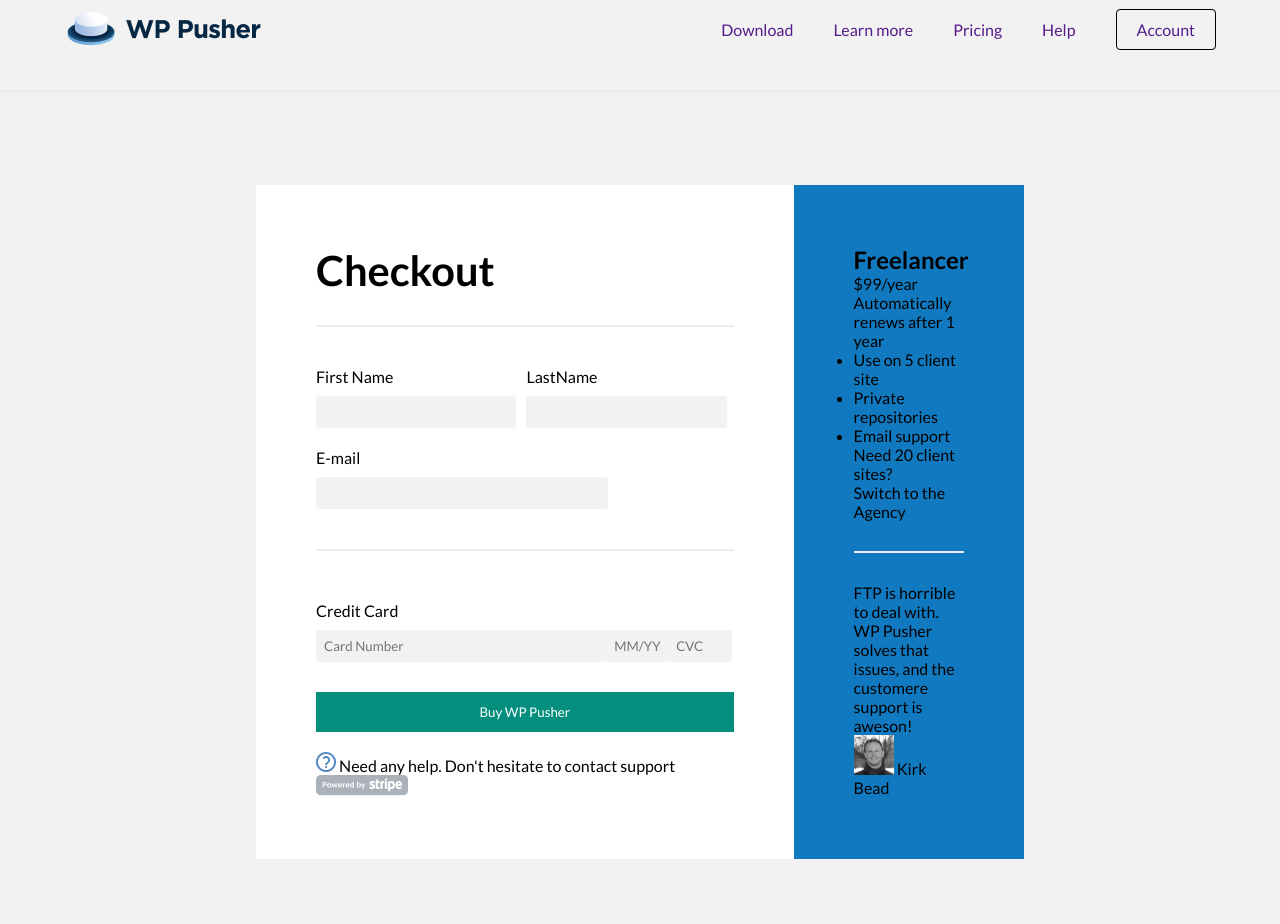
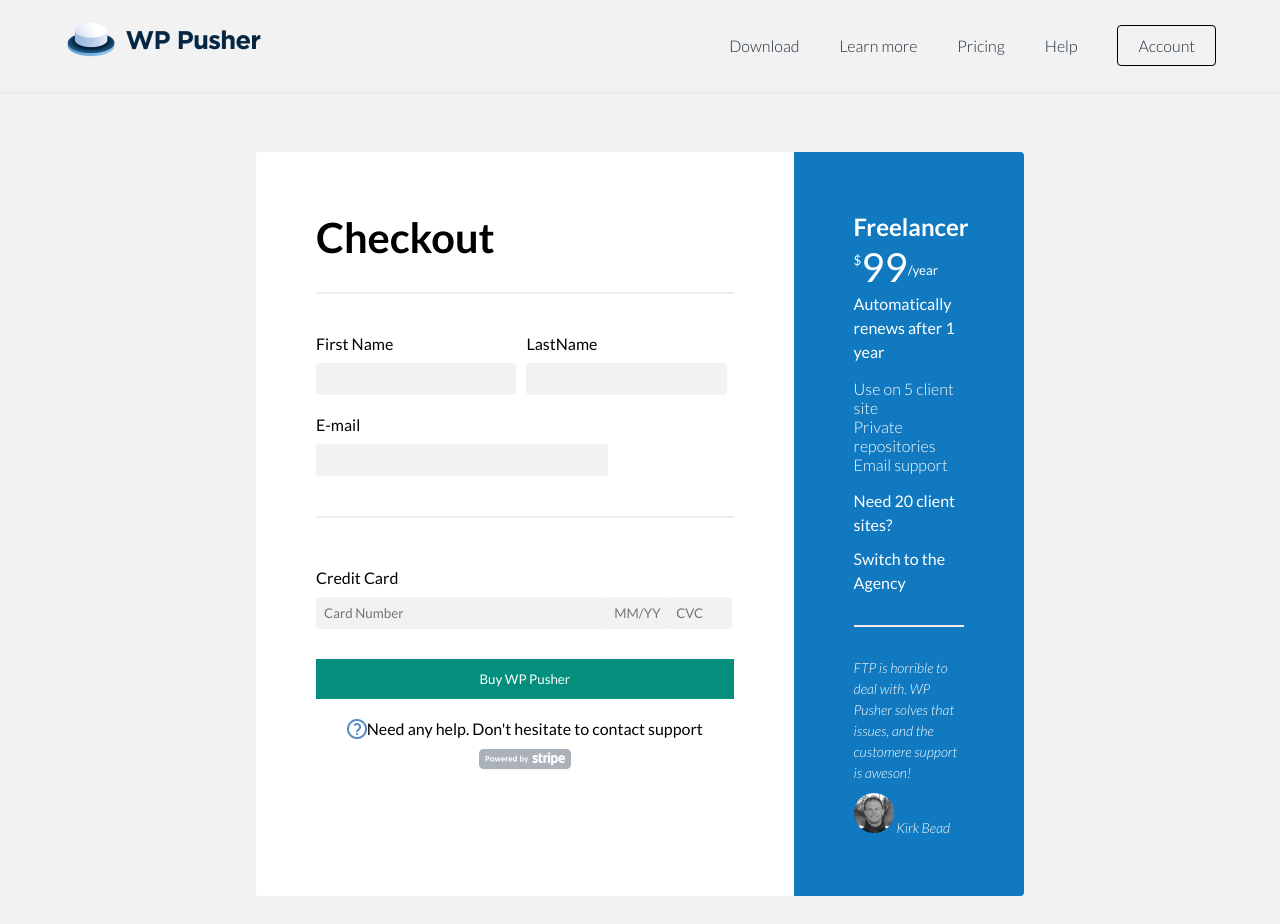
Before and after one commit to sintimmisa/altschool-_ass, a plain HTML site: page index.htm in a window 1280 px wide. Drawn offline with Linux system fonts and the light colour scheme; a web font is replaced by a local one.

Commit message:
styled sidebar

```diff
--- a/index.htm
+++ b/index.htm
@@ -73,16 +73,21 @@
 
             </div>
             </form>
-            <img src="/img/Mask.png" alt="" srcset="">
 
-            <span>Need any help. Don't hesitate to contact support</span>
-            <img src="./img/powered_by_stripe.png"/>
+            <div class="form-footer">
+                <img src="/img/Mask.png" alt="" srcset="">
+
+                <span> Need any help. Don't hesitate to contact support</span>
+
+            </div>
+           <center><img src="./img/powered_by_stripe.png"/></center>
+
 
 
         </section>
         <section class="side-bar">
             <h2>Freelancer</h2>
-            <p>$99/year</p>
+            <p><sup>$</sup><span style="font-size: 48px ;margin-top:0px;"><sub>99</sub></span><sub>/year</sub></p>
             <p>Automatically renews after 1 year</p>
             <ul>
                 <li> Use on 5 client site</li>
--- a/style.css
+++ b/style.css
@@ -33,9 +33,11 @@
     justify-content: space-between;
     align-items: center;
 }
-
+.logo{
+    padding-top:20px;
+}
 .navbar ul{
-    padding-top: 20px;
+    padding-top: 10px;
 list-style-type:none;
 display:flex;
 align-items: center;
@@ -43,11 +45,12 @@
 .navbar ul li{
     margin-left:40px;
 
-height: 40px;
+height: 0px;
 }
 
 a{
     text-decoration: none;
+    color:var(--primary-text)
 }
 
 hr{
@@ -75,6 +78,8 @@
     background-color:var(--checkout-card-bg);
     display: flex;
     justify-content: center;
+    border-radius: 4px;
+    overflow: hidden;
 }
 
 .check-out{
@@ -145,3 +150,47 @@
 .credit_month label,.credit_cvc label{
     visibility: hidden;
 }
+
+.form-footer{
+    display:flex;
+    flex-wrap: wrap;
+    justify-content: center;
+    margin-bottom: 10px;
+    gap:5;
+
+}
+
+.form-footer img{
+
+}
+
+/*Sidebar Styles*/
+
+.side-bar {
+    color:white;
+}
+
+ul{
+    margin: 15px 0;
+    list-style: none;
+}
+
+ul li{
+    font-weight: 300;
+}
+.side-bar p{
+    line-height: 1.5em;
+    margin-bottom:10px;
+}
+
+
+.testimonial{
+    font-style: italic;
+    font-weight: 300;
+    font-size: 14px;
+}
+
+
+.testimonial img{
+    border-radius:50px;
+}
```
